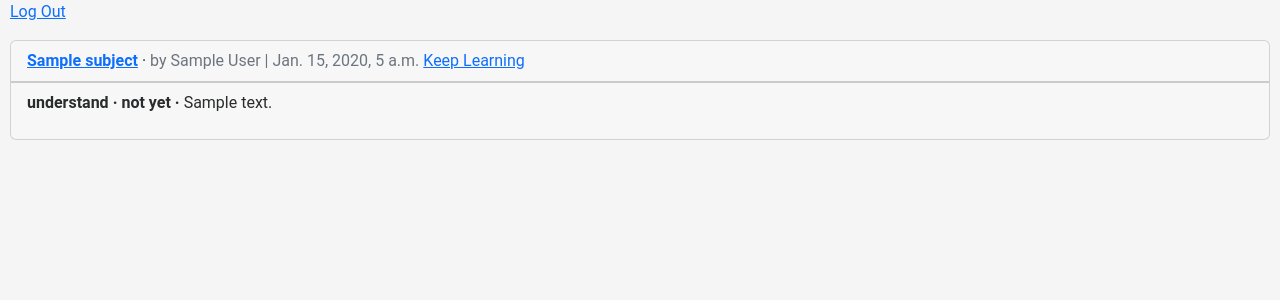
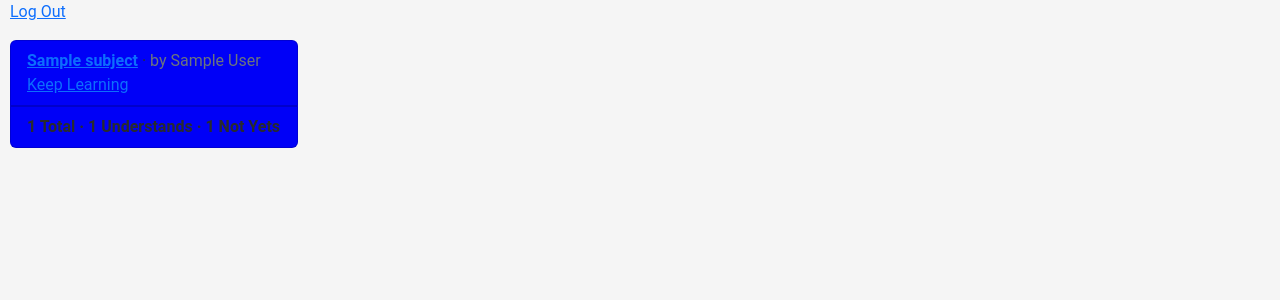
Before and after one commit to kyle-kyhu/Zonework, a Django app: page /zonework/ in a window 1280 px wide. Shown: the part 66-366 px from the top of the page. Run offline with Django 4.2, Linux system fonts and the light colour scheme; a user stored in the database is signed in; tables that the repository leaves empty hold one stand-in row (values such as "Sample post"); some libraries are stand-ins or nearby versions.

Commit message:
cleaned up subject list page

```diff
--- a/scraper/models.py
+++ b/scraper/models.py
@@ -1,4 +1,5 @@
 from django.db import models
+from zonework.models import Subject, Evaluation
 
 class Video(models.Model):
     url = models.URLField(unique=True)
@@ -9,10 +10,11 @@ class Video(models.Model):
     def __str__(self):
         return self.title
 
-class Chapter(models.Model):
+class Video_Chapter(models.Model):
     video = models.ForeignKey(Video, on_delete=models.CASCADE)
     timestamp = models.CharField(max_length=10)
     title = models.CharField(max_length=200)
+    subject = models.ForeignKey(Subject, on_delete=models.CASCADE, null=True)
 
     def __str__(self):
         return f"{self.timestampself} - self.title"
--- a/static/css/base.css
+++ b/static/css/base.css
@@ -16,6 +16,7 @@ body {
 /* to render the button on the learn tab */
 #eval-button {
     display: flex;
+    margin: 20px;
     width: 150px;
     justify-content: center;
 }
@@ -32,3 +33,9 @@ body {
 .eval-rendered-type.not-yet {
     color: red;
 }
+
+#zw-card {
+    width: 18rem;
+    display: flex;
+    background-color: blue;
+}
--- a/templates/subject_detail.html
+++ b/templates/subject_detail.html
@@ -28,6 +28,7 @@
 
 <div class="eval-counts">
     <p>Total Evaluations: {{ subject.evaluation_set.all.count }}</p>
+    <!--these are not working -->
     <p>Total Evaluations for Today: {{ both_count_today }}</p>
     <p> Total Understands: {{ understand_count }}</p>
     <p> Total Not Yets: {{ not_yet_count }}</p>
--- a/templates/subject_list.html
+++ b/templates/subject_list.html
@@ -1,5 +1,5 @@
 {% extends 'base.html' %}
-{% load crispy_forms_tags %}
+<!-- {% load crispy_forms_tags %} -->
 {% load static %}
 
 {% block title %}Subject List{% endblock title %}
@@ -10,47 +10,20 @@
 
 <!-- Here is the main list of subjucts  -->
     {% for subject in subject_list %}
-    <div class="card">
+    <div class="card" id="zw-card">
         <div class="card-header">
             <span class="fw-bold">
                 <a href="{% url 'subject_detail' subject.pk %}">{{ subject.title }}</a>
             </span> &middot;
-            <span class="text-muted">by {{ subject.author }} | {{ subject.published_date }}</span>
+            <span class="text-muted">by {{ subject.author }}</span>
             <a href="{{ subject.get_absolute_url }}">Keep Learning</a>
         </div>
         <div class="card-footer">
-          {% for evaluation in subject.evaluation_set.all %}
-                <tr>
-                    <!-- <td class="eval-rendered-type {% if evaluation.understand %}understand{% elif evaluation.not_yet %}not-yet{% endif %}">
-                        {% if evaluation.understand %}
-                            Understand
-                        {% elif evaluation.not_yet %}
-                            Not Yet
-                        {% endif %}
-                    </td> -->
-                    <!-- <td>
-                        {{ evaluation.description }}
-                    </td>
-                    <td>
-                        {{ evaluation.created_at }}
-                    </td>
-                </tr> -->
-            {% endfor %}
-            {% for evaluation in subject.evaluation_set.all %}
-            <p>
-                <span class="fw-bold">
-                    {% if evaluation.understand %}
-                        understand &middot;
-                    {% endif %}
-                </span>
-                <span class="fw-bold">
-                    {% if evaluation.not_yet %}
-                        not yet &middot;
-                    {% endif %}
-                </span>
-                {{ evaluation.evaluation }}  {{ evaluation.description }}
-            </p>
-        {% endfor %}
+            <span class="fw-bold">
+                {{ subject.total_evaluations }} Total &middot;
+                {{ subject.understand_evaluations }} Understands &middot;
+                {{ subject.not_yet_evaluations }} Not Yets
+            </span>
         </div>
     </div>
     <br />
--- a/zonework/views.py
+++ b/zonework/views.py
@@ -6,8 +6,7 @@ from django.views import View
 from .models import Evaluation, Subject
 from .forms import EvaluationForm
 from django.urls import reverse_lazy
-from django.db.models import Q, Count, Sum
-from django.db.models.functions import ExtractWeekDay
+from django.db.models import Q, Count
 from django.utils import timezone
 from datetime import datetime, time, timedelta
 from django.shortcuts import render, get_object_or_404
@@ -17,6 +16,13 @@ class SubjectListView(ListView):
     template_name = 'subject_list.html'
     model = Subject
 
+    def get_queryset(self):
+        queryset = super().get_queryset()
+        for subject in queryset:
+            subject.total_evaluations = subject.evaluation_set.count()
+            subject.understand_evaluations = subject.evaluation_set.filter(understand=True).count()
+            subject.not_yet_evaluations = subject.evaluation_set.filter(not_yet=True).count()
+        return queryset
 
 class EvaluationPost(SingleObjectMixin, FormView):
     template_name = 'subject_detail.html'
@@ -95,62 +101,62 @@ class SubjectDetailView(LoginRequiredMixin, DetailView, View):
 
 
 
-class SubjectRecapView(DetailView):
+# class SubjectRecapView(DetailView):
     """This classed based view is a mini recap of the evaluations.
     This view is not working."""
-    model = Subject
-    template_name = 'subject_detail.html'
+    # model = Subject
+    # template_name = 'subject_detail.html'
 
 
-    def get_context_data(self, **kwargs):
-        context = super().get_context_data(**kwargs)
-        context['understand_count'] = Evaluation.objects.filter(understand=True).count()
-        context['not_yet_count'] = Evaluation.objects.filter(not_yet=True).count()
-        context['both_count'] = Evaluation.objects.filter(Q(understand=True) & Q(not_yet=True)).count()
+    # def get_context_data(self, **kwargs):
+    #     context = super().get_context_data(**kwargs)
+    #     context['understand_count'] = Evaluation.objects.filter(understand=True).count()
+    #     context['not_yet_count'] = Evaluation.objects.filter(not_yet=True).count()
+    #     context['both_count'] = Evaluation.objects.filter(Q(understand=True) & Q(not_yet=True)).count()
 
-        # Get the current date
-        today = timezone.now().date()
+    #     # Get the current date
+    #     today = timezone.now().date()
 
-        # Get the datetime for the start and end of today
-        start_of_today = timezone.make_aware(datetime.combine(today, time.min))
-        end_of_today = timezone.make_aware(datetime.combine(today, time.max))
+    #     # Get the datetime for the start and end of today
+    #     start_of_today = timezone.make_aware(datetime.combine(today, time.min))
+    #     end_of_today = timezone.make_aware(datetime.combine(today, time.max))
 
-        # Count 'both_count' within today's calendar day
-        context['both_count_today'] = Evaluation.objects.filter(
-            Q(understand=True) & Q(not_yet=True) & Q(created_at__range=(start_of_today, end_of_today))
-        ).count()
+    #     # Count 'both_count' within today's calendar day
+    #     context['both_count_today'] = Evaluation.objects.filter(
+    #         Q(understand=True) & Q(not_yet=True) & Q(created_at__range=(start_of_today, end_of_today))
+    #     ).count()
 
-        return context
+    #     return context
 
-def subject_mini_recap(request,pk):
-    """Here is the same code in funchtion based view."""
-    subject = get_object_or_404(Subject, pk=pk)
+# def subject_mini_recap(request,pk):
+#     """Here is the same code in funchtion based view."""
+#     subject = get_object_or_404(Subject, pk=pk)
 
-    understand_count = Evaluation.objects.filter(understand=True).count()
-    not_yet_count = Evaluation.objects.filter(not_yet=True).count()
-    both_count = Evaluation.objects.filter(Q(understand=True) & Q(not_yet=True)).count()
+#     understand_count = Evaluation.objects.filter(understand=True).count()
+#     not_yet_count = Evaluation.objects.filter(not_yet=True).count()
+#     both_count = Evaluation.objects.filter(Q(understand=True) & Q(not_yet=True)).count()
 
-    # Get the current date
-    today = timezone.now().date()
+#     # Get the current date
+#     today = timezone.now().date()
 
-    # Get the datetime for the start and end of today
-    start_of_today = timezone.make_aware(datetime.combine(today, time.min))
-    end_of_today = timezone.make_aware(datetime.combine(today, time.max))
+#     # Get the datetime for the start and end of today
+#     start_of_today = timezone.make_aware(datetime.combine(today, time.min))
+#     end_of_today = timezone.make_aware(datetime.combine(today, time.max))
 
-    # Count 'both_count' within today's calendar day
-    both_count_today = Evaluation.objects.filter(
-        Q(understand=True) & Q(not_yet=True) & Q(created_at__range=(start_of_today, end_of_today))
-    ).count()
+#     # Count 'both_count' within today's calendar day
+#     both_count_today = Evaluation.objects.filter(
+#         Q(understand=True) & Q(not_yet=True) & Q(created_at__range=(start_of_today, end_of_today))
+#     ).count()
 
-    context = {
-        'subject': subject,
-        'understand_count': understand_count,
-        'not_yet_count': not_yet_count,
-        'both_count': both_count,
-        'both_count_today': both_count_today,
-    }
+#     context = {
+#         'subject': subject,
+#         'understand_count': understand_count,
+#         'not_yet_count': not_yet_count,
+#         'both_count': both_count,
+#         'both_count_today': both_count_today,
+#     }
 
-    return render(request, 'subject_detail.html', context)
+#     return render(request, 'subject_detail.html', context)
 
 class DashboardView(TemplateView):
     """this is the code for the dashboard tab"""
@@ -159,13 +165,18 @@ class DashboardView(TemplateView):
     def get_context_data(self, **kwargs):
         context = super().get_context_data(**kwargs)
 
+        # calculate the number of evaluations for each day of the week
         today = datetime.now()
+        # get the date seven days ago
         seven_days_ago = today - timedelta(days=7)
+        #print('date_range', date_range)
 
+        # Query to get daily total counts of records in Evaluation where created_at is in the last 7 days, and count the number of records for each day, resulting in a list of dictionaries,
+        # each dictionary containing the day (in date format) and the count of records for that day:
         weekly_eval = Evaluation.objects.filter(
             created_at__range=(seven_days_ago, today)
         ).annotate(
-            date=TruncDate('created_at')
+            date=TruncDate('created_at') # truncate to date
         ).values('date').annotate(
             count=Count('id')
         ).order_by('date')
@@ -186,6 +197,7 @@ class DashboardView(TemplateView):
             count=Count('id', filter=Q(not_yet=True))
         ).order_by('date')
 
+        # extract the dates and counts from the list of dictionaries for each query:
         dates = [item['date'] for item in weekly_eval]
         evals = [item['count'] for item in weekly_eval]
 
```
Also changed, not shown: scraper/views.py (+43 -8 lines), scraper/migrations/0003_rename_chapter_video_chapter.py (added), scraper/migrations/0004_video_chapter_subject.py (added), zonework/models.py (line endings or trailing spaces).
